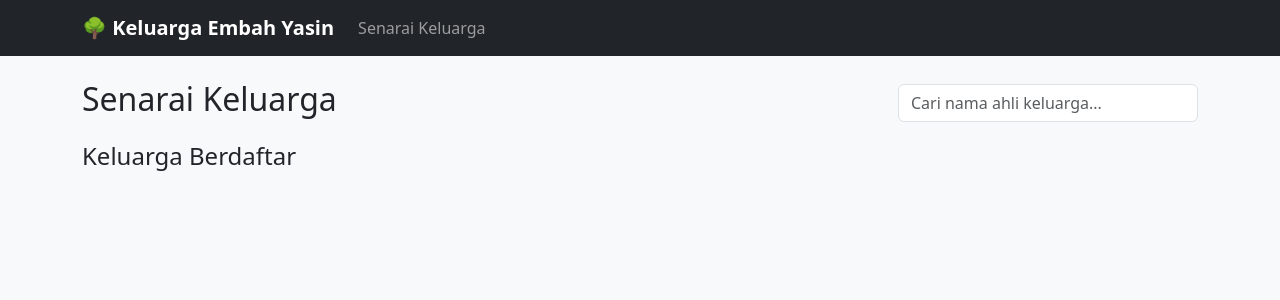
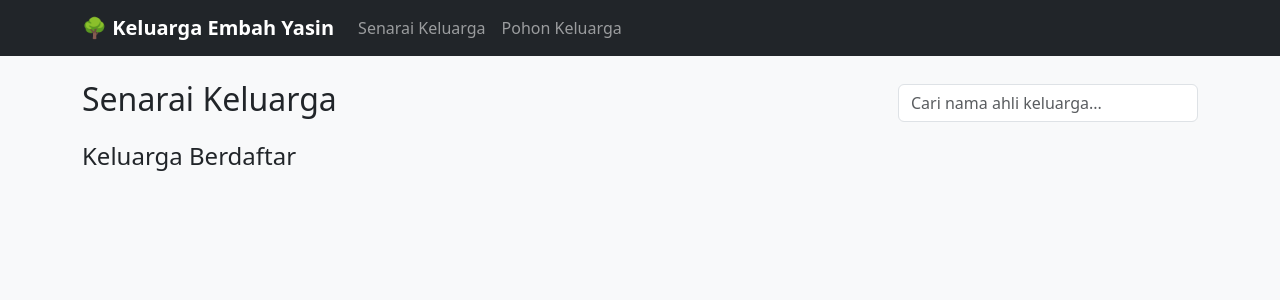
Before and after one commit to khairulas/embah-yasin-keluarga, a Flask app: page / in a window 1280 px wide. Shown: the top 300 px of the page. Run offline with Flask 3, Linux system fonts and the light colour scheme; some libraries are stand-ins or nearby versions.

Commit message:
Add link to Pohon Keluarga.

```diff
--- a/app/templates/base.html
+++ b/app/templates/base.html
@@ -22,6 +22,7 @@
       <a class="navbar-brand" href="/">🌳 Keluarga Embah Yasin</a>
       <ul class="navbar-nav me-auto">
         <li class="nav-item"><a class="nav-link" href="/">Senarai Keluarga</a></li>
+        <li class="nav-item"><a class="nav-link" href="/tree">Pohon Keluarga</a></li>
       </ul>
       <div id="user-nav" class="d-flex align-items-center text-white"></div>
     </div>
```
